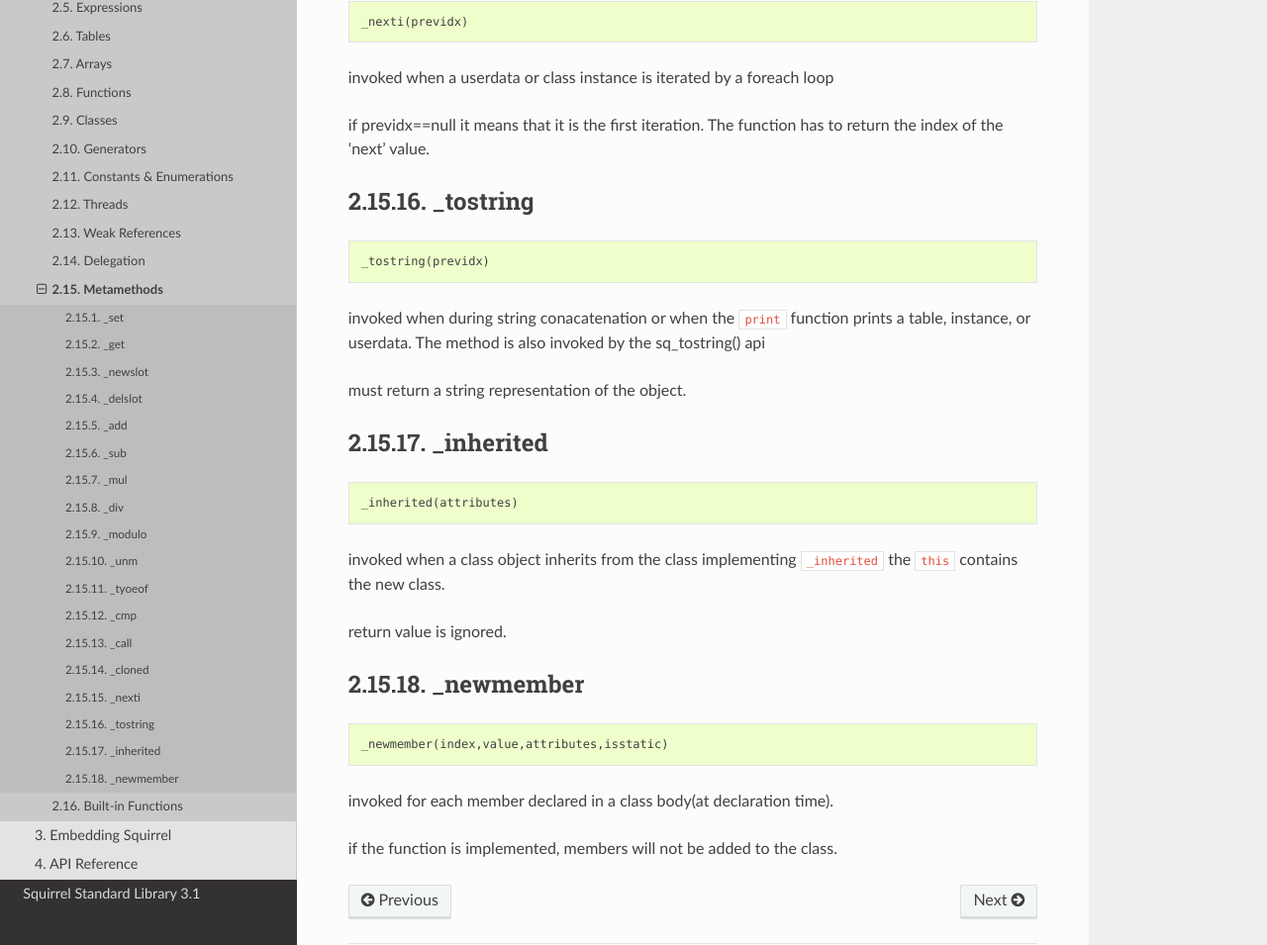
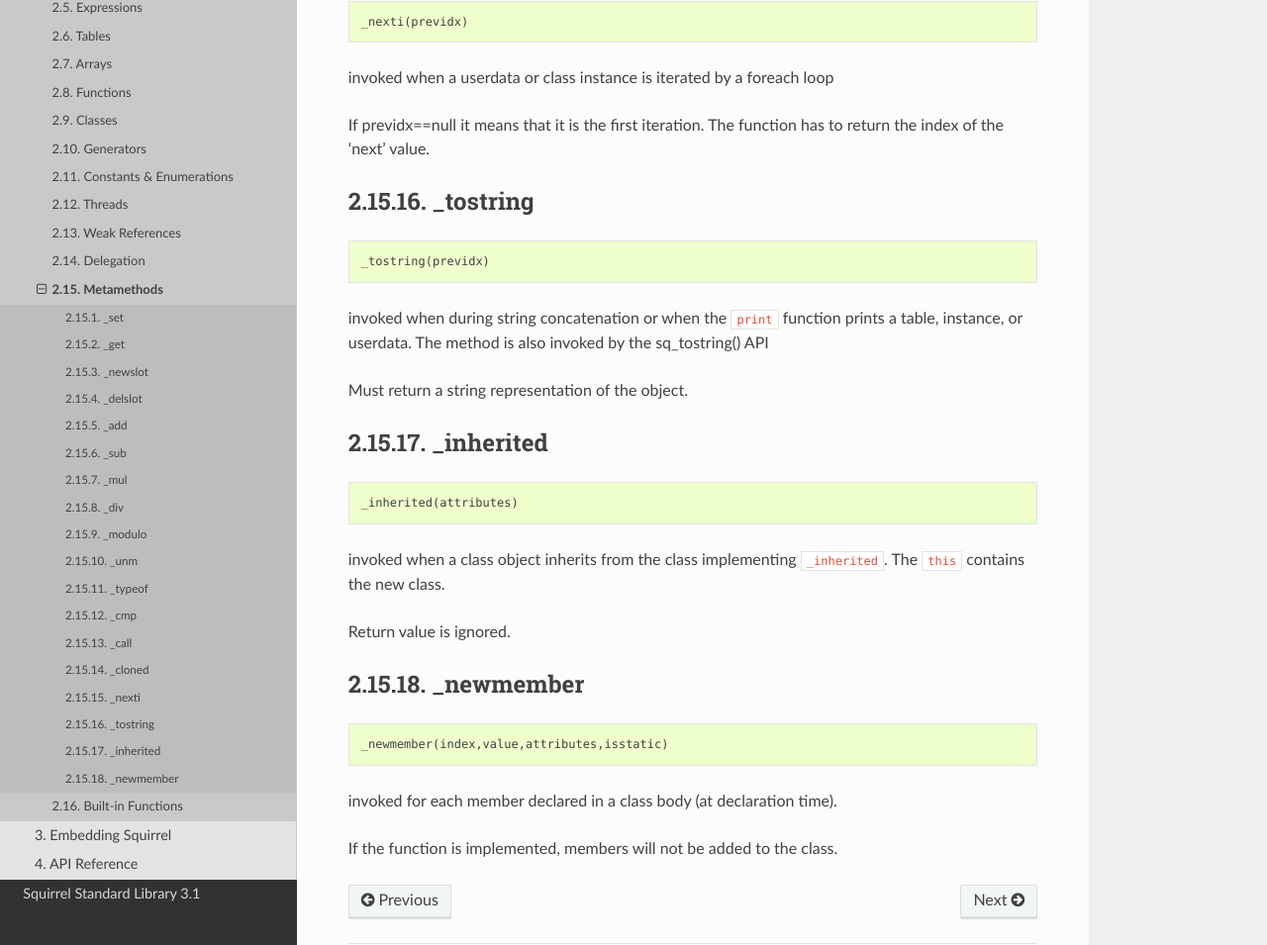
Before and after one commit to albertodemichelis/squirrel, a Sphinx documentation site: the page built from doc/source/reference/language/metamethods.rst, in a window 1280 px wide and 1400 px high, scrolled down 3754 px. Shown: the part 341-1296 px from the top of the window at 99% size. Built offline with Sphinx 7.4.7 and the Read the Docs theme 2.0.0, drawn with Linux system fonts in a browser that asks for light colours; formulas are drawn with MathJax 3; some of the changed text lies outside the part shown.

Commit message:
docs fixes and formatting

```diff
--- a/doc/source/reference/language/metamethods.rst
+++ b/doc/source/reference/language/metamethods.rst
@@ -63,7 +63,7 @@ _set
     _set(idx,val)
 
 invoked when the index idx is not present in the object or in its delegate chain.
-``_set`` must 'throw null' to notify that a key wasn't found but the there were not runtime errors(clean failure).
+``_set`` must 'throw null' to notify that a key wasn't found but the there were not runtime errors (clean failure).
 This allows the program to differentiate between a runtime error and a 'index not found'.
 
 ^^^^^
@@ -75,7 +75,7 @@ _get
     _get(idx)
 
 invoked when the index idx is not present in the object or in its delegate chain.
-_get must 'throw null' to notify that a key wasn't found but the there were not runtime errors(clean failure).
+_get must 'throw null' to notify that a key wasn't found but the there were not runtime errors (clean failure).
 This allows the program to differentiate between a runtime error and a 'index not found'.
 
 ^^^^^^^^^
@@ -165,16 +165,16 @@ _unm
 the unary minus operator
 
 ^^^^^^^^^^^^^^^^^^^^^^^^
-_tyoeof
+_typeof
 ^^^^^^^^^^^^^^^^^^^^^^^^
 
 ::
 
-    _tyoeof()
+    _typeof()
 
-invoked by the typeof operator on tables, userdata and class instances
+invoked by the typeof operator on tables, userdata, and class instances.
 
-returns the type of ``this`` as string
+Returns the type of ``this`` as string
 
 ^^^^^^^^^^^^^^^^^^^^^^^^
 _cmp
@@ -228,7 +228,7 @@ _nexti
 
 invoked when a userdata or class instance is iterated by a foreach loop
 
-if previdx==null it means that it is the first iteration.
+If previdx==null it means that it is the first iteration.
 The function has to return the index of the 'next' value.
 
 ^^^^^^^^^^^^^^^^^^^^^^^^
@@ -239,10 +239,10 @@ _tostring
 
     _tostring(previdx)
 
-invoked when during string conacatenation or when the ``print`` function prints a table, instance, or userdata.
-The method is also invoked by the sq_tostring() api
+invoked when during string concatenation or when the ``print`` function prints a table, instance, or userdata.
+The method is also invoked by the sq_tostring() API
 
-must return a string representation of the object.
+Must return a string representation of the object.
 
 ^^^^^^^^^^^^^^^^^^^^^^^^
 _inherited
@@ -252,10 +252,10 @@ _inherited
 
     _inherited(attributes)
 
-invoked when a class object inherits from the class implementing ``_inherited``
-the ``this`` contains the new class.
+invoked when a class object inherits from the class implementing ``_inherited``.
+The ``this`` contains the new class.
 
-return value is ignored.
+Return value is ignored.
 
 ^^^^^^^^^^^^^^^^^^^^^^^^
 _newmember
@@ -265,6 +265,6 @@ _newmember
 
     _newmember(index,value,attributes,isstatic)
 
-invoked for each member declared in a class body(at declaration time).
+invoked for each member declared in a class body (at declaration time).
 
-if the function is implemented, members will not be added to the class.
+If the function is implemented, members will not be added to the class.
```
Also changed, not shown: doc/source/reference/api/object_manipulation.rst (+7 -7 lines).
